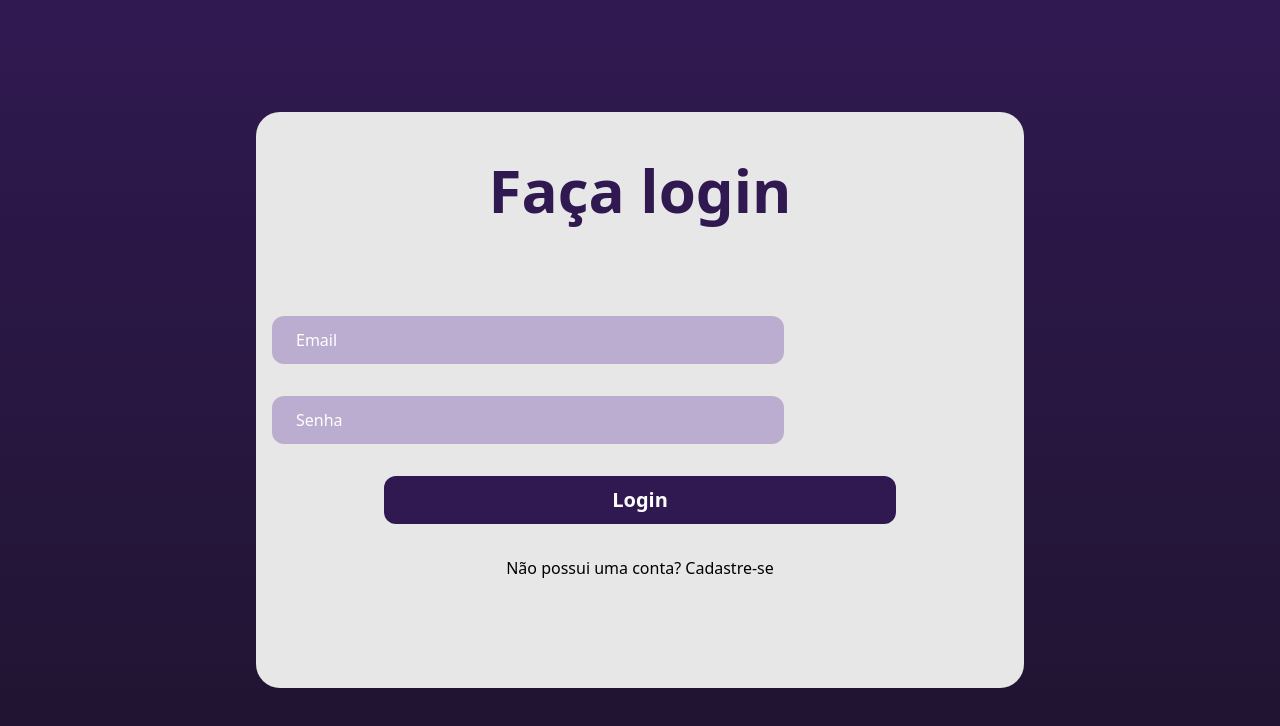
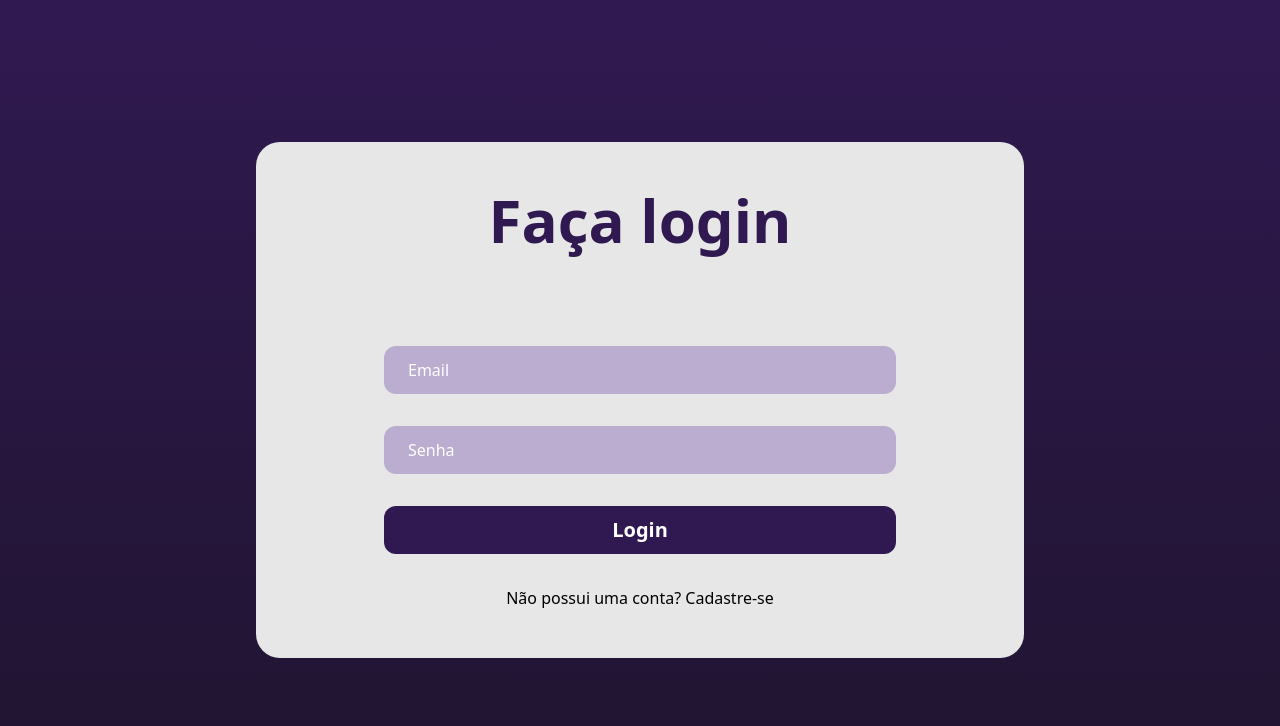
Before and after one commit to oMatheus-Farias/call_flow_manager, a React (Vite) app: page / in a window 1280 px wide. Shown: the top 726 px of the page. Built offline with nearby package versions, Linux system fonts and the light colour scheme.

Commit message:
fix: alterado o tamanho do formulario, retirando a altura fixa que estava quebrando em telas pequenas e adicionando espaçamento interno conforme necessidade de acomodacao dos objetos

```diff
--- a/src/components/Input/index.tsx
+++ b/src/components/Input/index.tsx
@@ -11,15 +11,15 @@ interface InputProps {
 
 export default function Input({ type, placeholder, name, register, error, rules }: InputProps){
   return(
-    <div className="w-full mb-8" >
+    <div className="w-full mb-8 flex flex-col items-center max-w-lg" >
       <input
-        className="w-full rounded-xl h-12 max-w-lg px-6 items-center bg-placeholder text-white border-0 outline-none"
+        className="w-full rounded-xl h-12 max-w-lg px-6 bg-placeholder text-white border-0 outline-none"
         type={ type }
         placeholder={ placeholder }
         { ...register(name, rules) }
         id={ name }
       />
-      { error && <p className="p-0 text-redColor" >{ error }</p> }
+      { error && <p className="p-0 text-redColor mr-auto" >{ error }</p> }
     </div>
   );
 };
--- a/src/pages/Login/index.tsx
+++ b/src/pages/Login/index.tsx
@@ -8,7 +8,7 @@ import Input from "../../components/Input";
 
 const schema = z.object({
   email: z.string().email('Insira um email válido').nonempty('O campo email é obrigatório'),
-  password: z.string().min(6, 'A senha deve ter no minimo 6 caracteres').nonempty('O campo senha é obrigatório')
+  password: z.string().min(6, 'A senha deve ter no mínimo 6 caracteres').nonempty('O campo senha é obrigatório')
 });
 
 type FormData = z.infer<typeof schema>;
@@ -25,7 +25,7 @@ export default function Login(){
 
   return(
     <div className=" w-full h-screen bg-gradient-to-t from-secondary to-primary items-center justify-center flex px-8" >
-      <div className=" bg-offWhite w-full max-w-3xl max-h-[36em] h-full px-4 pt-12 flex items-center rounded-3xl flex-col" >
+      <div className=" bg-offWhite w-full max-w-3xl px-4 py-12 flex items-center rounded-3xl flex-col" >
         <h1 className="text-4xl font-bold text-primary mb-24 sm:text-6xl" >
           Faça login
         </h1>
@@ -55,9 +55,8 @@ export default function Login(){
             className="w-full rounded-xl h-12 max-w-lg flex justify-center items-center bg-primary text-white font-bold cursor-pointer mb-8 text-xl" >
               Login
           </button>
-
+        </form>
           <Link to='/register' >Não possui uma conta? Cadastre-se</Link>
-        </form>
       </div>
     </div>
   );
--- a/src/pages/Register/index.tsx
+++ b/src/pages/Register/index.tsx
@@ -26,7 +26,7 @@ export default function Register(){
 
   return(
     <div className=" w-full h-screen bg-gradient-to-t from-secondary to-primary items-center justify-center flex px-8" >
-      <div className=" bg-offWhite w-full max-w-3xl max-h-[36em] h-full px-4 pt-12 flex items-center rounded-3xl flex-col" >
+      <div className=" bg-offWhite w-full max-w-3xl px-4 pt-12 flex items-center rounded-3xl flex-col pb-12" >
         <h1 className="text-4xl font-bold text-primary mb-20 sm:text-6xl" >
           Cadastre-se
         </h1>
@@ -64,9 +64,8 @@ export default function Register(){
             className="w-full rounded-xl h-12 max-w-lg flex justify-center items-center bg-primary text-white font-bold cursor-pointer mb-8 text-xl" >
               Cadastrar
           </button>
-
+        </form>
           <Link to='/' >Já possui uma conta? Faça login</Link>
-        </form>
       </div>
     </div>
   );
```
